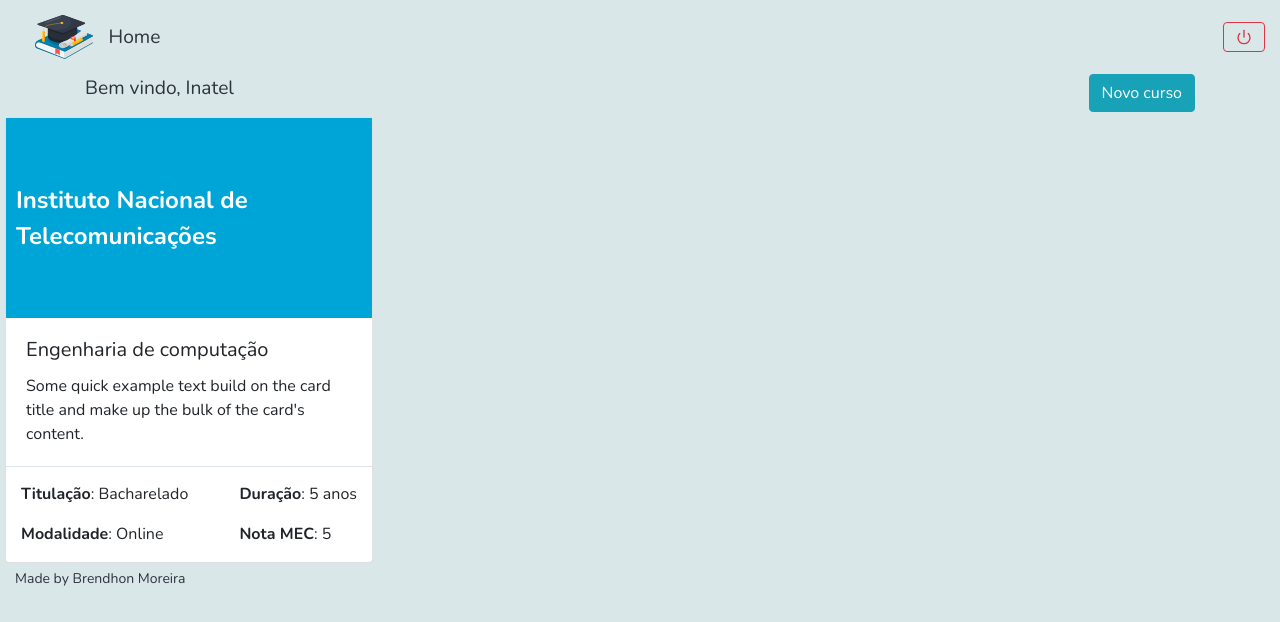
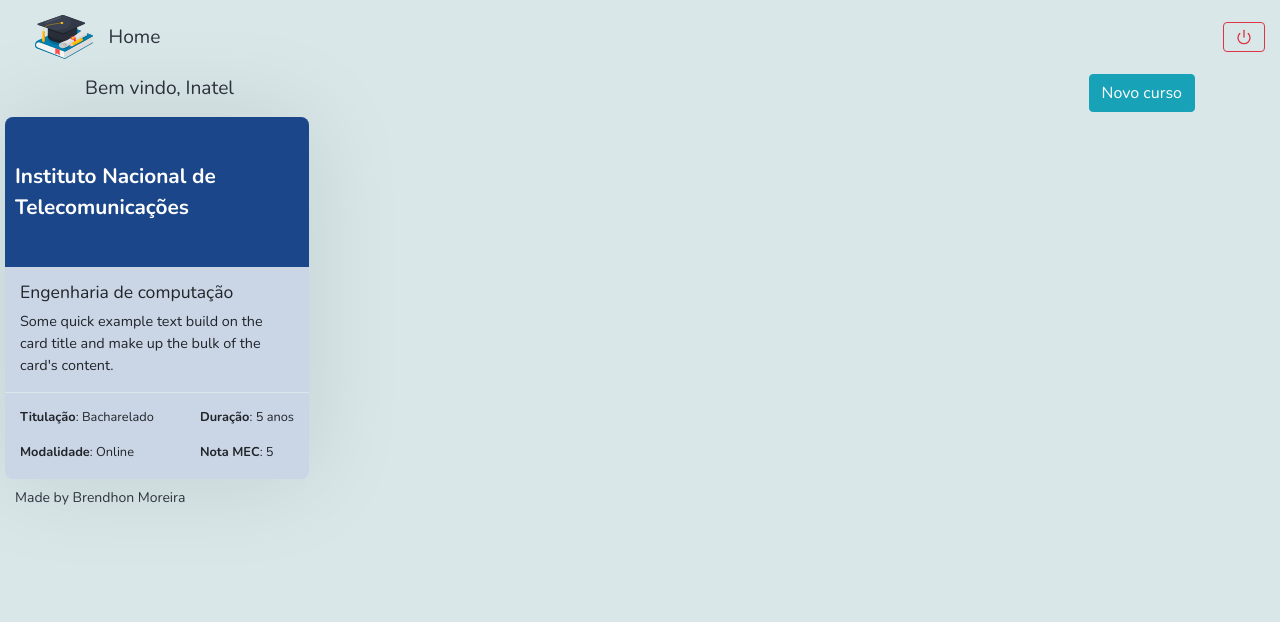
Before and after one commit to Brendhon/SearchFacul_Web, a React (Create React App) app: page /profile in a window 1280 px wide. Shown: the top 622 px of the page. Built offline with nearby package versions, Linux system fonts and the light colour scheme.

Commit message:
change: CSS in Card

```diff
--- a/src/components/Card/Card.css
+++ b/src/components/Card/Card.css
@@ -1,22 +1,42 @@
 .card-container {
-    width: 23rem;
+    width: 19rem;
     margin: 5px;
+    background: #cad5e6;
+    box-shadow: 0 0 100px rgba(0, 0, 0, 0.1);
+    border-radius: 8px;
 }
 
 .card-container .ies{
-    height: 200px;
+    height: 150px;
     padding: 10px;
     display: flex;
 
     justify-content: center;
     align-items: center;
 
-    font-size: 1.5rem;
+    font-size: 1.3rem;
     overflow: hidden;
     word-wrap: break-word;
 
-    background-color: var(--c-blue);
+    background-color: #1C468A;
+    border-top-left-radius: 8px;
+    border-top-right-radius: 8px;
     color: white;
+}
+
+.card-container .body {
+    display: flex;
+    flex-direction: column;
+    justify-content: space-between;
+    padding: 15px 15px 0px 15px;
+}
+
+.card-container .body .title{
+    font-size: 1.1rem;
+}
+
+.card-container .body .text{
+    font-size: 0.9rem;
 }
 
 .card-container .list {
@@ -30,4 +50,5 @@
 .card-container .list .list-item {
     display: flex;
     flex-direction: column;
+    font-size: 0.8rem;
 }
--- a/src/components/Card/Card.jsx
+++ b/src/components/Card/Card.jsx
@@ -2,12 +2,16 @@ import React from 'react'
 import './Card.css'
 
 const Card = _ =>
-    <div className="card card-container">
+
+    <div className="card-container">
 
         <strong className="ies">Instituto Nacional de Telecomunicações</strong>
-        <div className="card-body">
-            <h5 className="card-title"> Engenharia de computação</h5>
-            <p className="card-text">Some quick example text build on the card title and make up the bulk of the card's content.</p>
+
+        <div className="body">
+
+            <h5 className="title"> Engenharia de computação</h5>
+            <p className="text">Some quick example text build on the card title and make up the bulk of the card's content.</p>
+
         </div>
 
         <div className="list">
```
